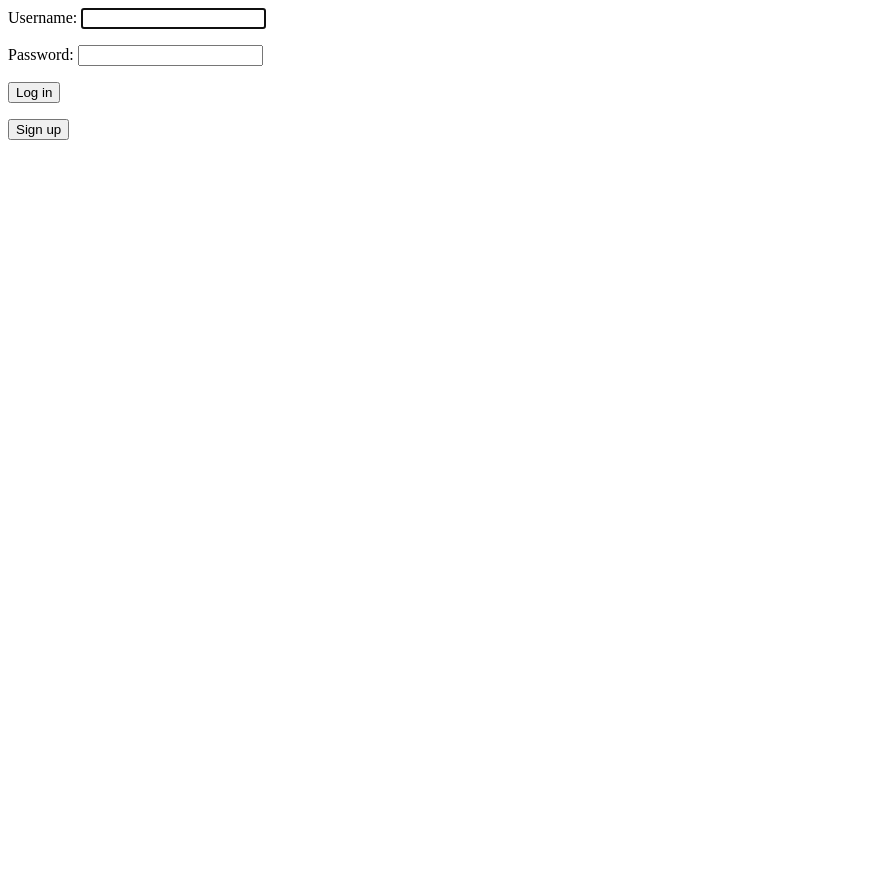
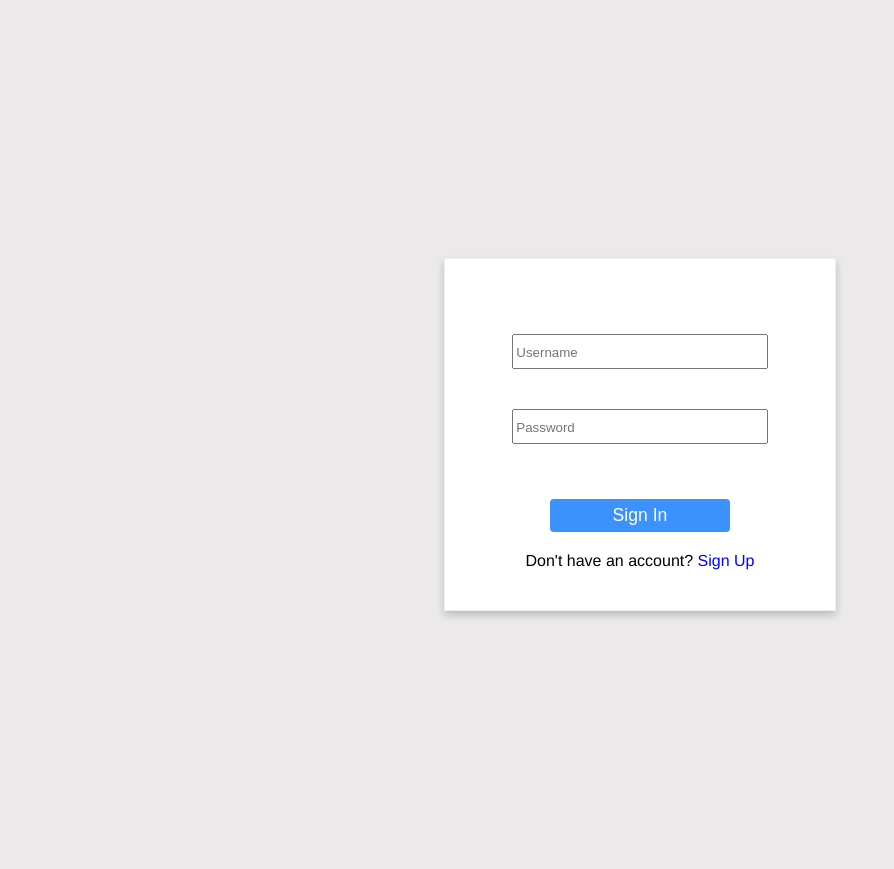
Before and after one commit to carpiotyler/TA-App-Copy, a Django app: page /login/ in a window 1280 px wide. Shown: the whole page, without its empty margins (0-894 px from the left). Before the commit the page ends 140 px from the top, so only its background shows below. Run offline with Django 3.2, Linux system fonts and the light colour scheme.

Commit message:
Added some css to login

```diff
--- a/TAServer/settings.py
+++ b/TAServer/settings.py
@@ -122,6 +122,9 @@ USE_TZ = True
 # https://docs.djangoproject.com/en/2.1/howto/static-files/
 
 STATIC_URL = '/static/'
+STATICFILES_DIRS = [
+    os.path.join(BASE_DIR, 'static'),
+]
 
 AUTH_USER_MODEL = 'TAServer.Staff'
 
--- a/TAServer/urls.py
+++ b/TAServer/urls.py
@@ -11,7 +11,7 @@ urlpatterns = [
   url(r'^admin/', admin.site.urls),
   url(r'^$', Home.as_view()),
   url('^home/', Home.as_view()),
-  url(r'^login/$', auth_view.LoginView.as_view(), {'template_name': '/registration/login.html'}),
+  url(r'^login/$', auth_view.LoginView.as_view(), {'template_name': '/registration/login.html'}, name='login'),
   url(r'^signup/$', views.signup, name='signup'),
 
 ]
--- /dev/null
+++ b/static/css/login.css
@@ -0,0 +1,38 @@
+body {
+    background: #ebe9e9;
+    font-family: Helvetica, sans-serif;
+    align-content: center;
+}
+
+.input-group{
+    padding: 15px;
+}
+.input-group input{
+    padding-bottom:0px;
+    margin-bottom: 40px;
+    width: 75%;
+    height: 30px;
+}
+
+.loginButton{
+    border: 0px;
+    margin: 0;
+    width: 50%;
+    font-size: 1.1em;
+    border-radius: 4px;
+    padding: 6px;
+    color: white;
+    background: #3b92fc;
+    margin-bottom: 20px;
+}
+
+
+.login {
+    background: #ffffff;
+    width: 360px;
+    margin: 250px auto;
+    border: 1px solid #eee;
+    box-shadow: 0 4px 8px 0 rgba(0,0,0,0.2);
+    padding: 60px 15px 40px 15px;
+    text-align: center;
+}
--- a/static/css/style.css
+++ b/static/css/style.css
@@ -1,5 +1 @@
 /* Rock had a file for this but I'm not going to copy it over unless we actually need it because I don't want anything to break */
-
-body {
-    background: #cecece;
-}
--- /dev/null
+++ b/templates/registration/base.html
@@ -0,0 +1,15 @@
+{% load staticfiles %}
+        <!DOCTYPE html>
+
+<html lang="en">
+<head>
+    <meta charset="UTF-8">
+    <title>Hello Django</title>
+    <meta charset="UTF-8"/>
+    <meta name="viewport" content="width=device-width, initial-scale=1"/>
+    <link rel="stylesheet" href="{% static "css/login.css" %}">
+</head>
+<body>
+    {% block content %}{% endblock content %}
+</body>
+</html>
--- a/templates/registration/login.html
+++ b/templates/registration/login.html
@@ -1,12 +1,21 @@
-<form class="login" method="POST" action="/login/">
+{% extends "registration/base.html" %}
 
-  {% csrf_token %}
+{% block content %}
+<div class="login">
+    <form method="POST" action="/login/">
 
-  {{form.as_p}}
+        {% csrf_token %}
+        <div class="input-group">
+            <input class="form-control" id="username" maxlength="30" name="username" placeholder="Username" type="text" />
+            <input class="form-control" id="password" maxlength="30" name="password" placeholder="Password" type="password" />
+        </div>
 
-  <input type="submit" class="loginButton" value="Log in"/>
 
-</form>
-<form action="{% url 'signup' %}">
-        <input type="submit" class="signupButton" value="Sign up">
-</form>
+
+        <input type="submit" class="loginButton" value="Sign In"/>
+
+    </form>
+    <a>Don't have an account?</a>
+    <a href="{% url 'signup' %}" style="text-decoration: none; color:blue" >Sign Up</a>
+</div>
+{% endblock content %}
```
Also changed, not shown: templates/registration/signup.html (+7 -3 lines).
